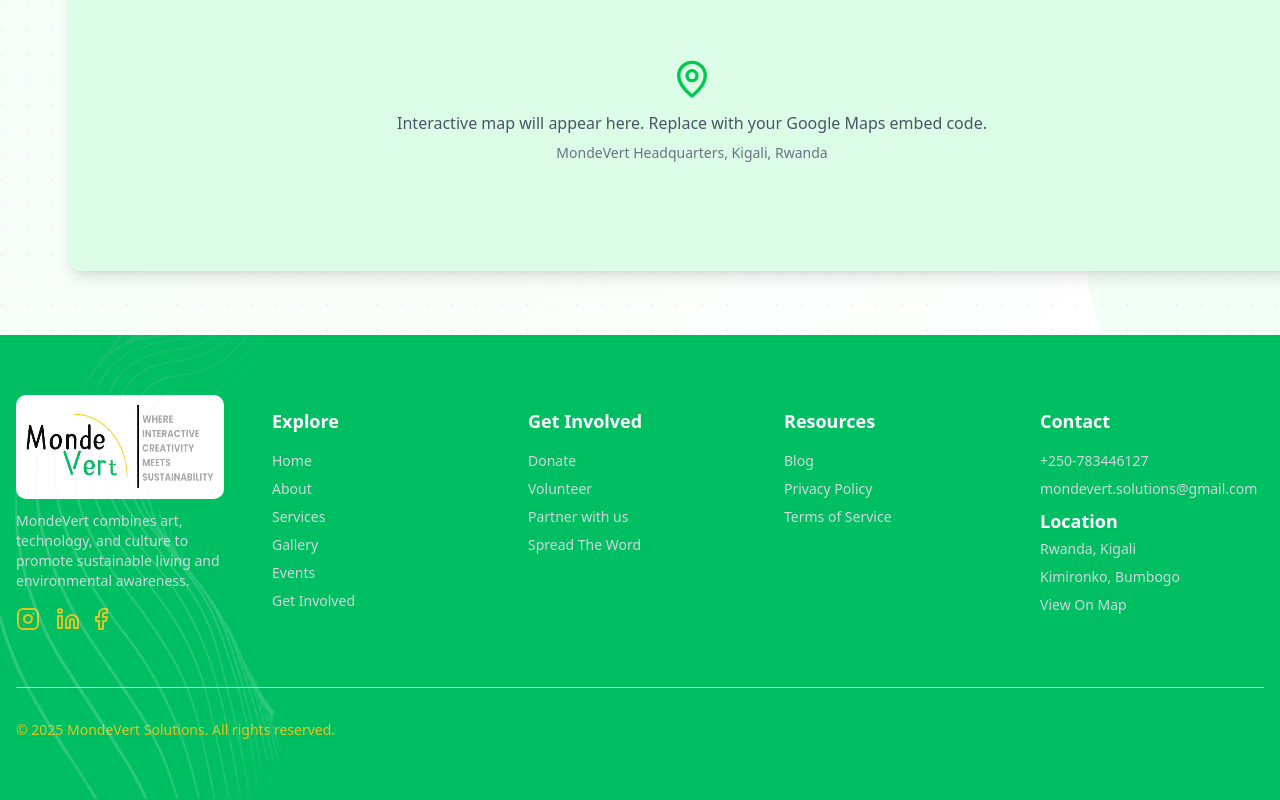
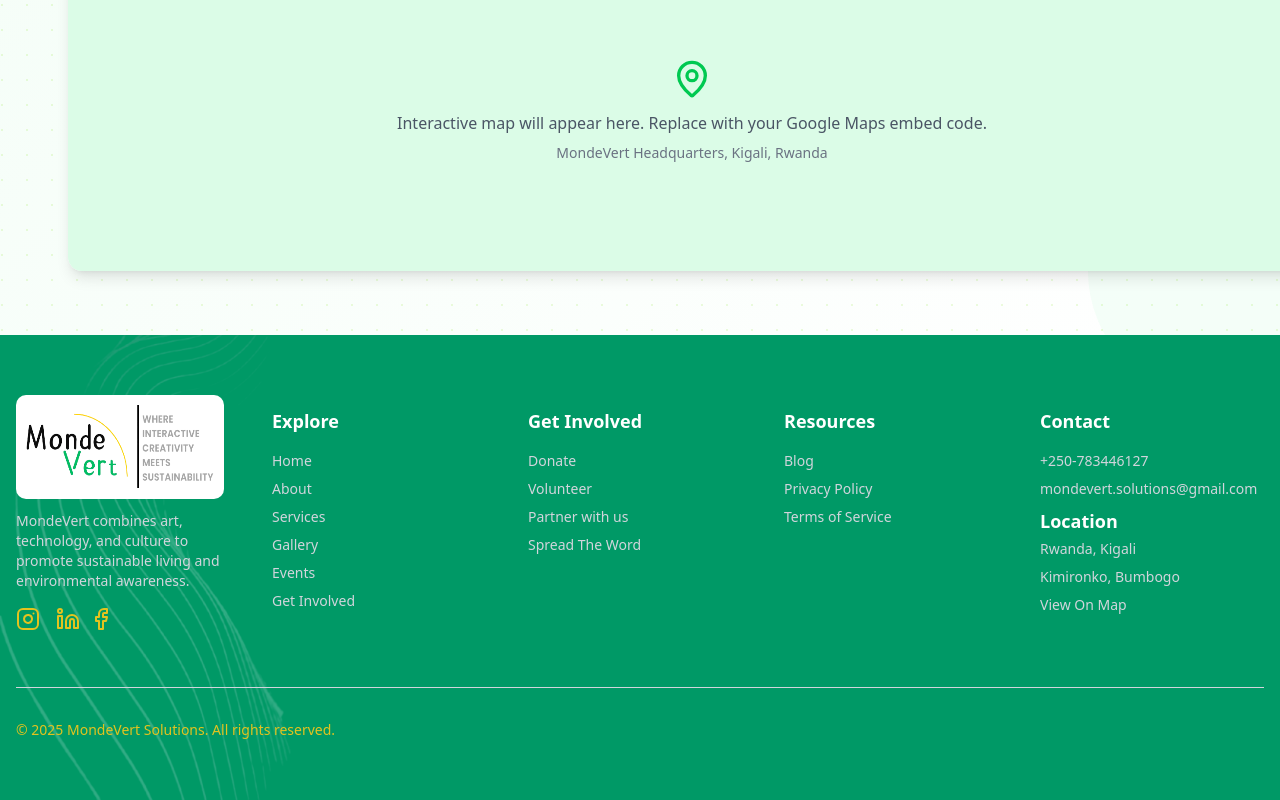
Before and after one commit to buwituze/MondeVertSite, a Next.js app: page / in a window 1280 px wide. Shown: the part 6853-7653 px from the top of the page. Built offline with nearby package versions, Linux system fonts and the light colour scheme; a web font is replaced by a local one.

Commit message:
chore: organized the footer

```diff
--- a/components/Footer.tsx
+++ b/components/Footer.tsx
@@ -6,17 +6,22 @@ import { Facebook, Instagram, Linkedin } from "lucide-react";
 
 export default function Footer() {
   return (
-    <footer className="w-full  bg-[#00bf63] text-white">
-      <div className="absolute opacity-20" style={{ zIndex: 0 }}>
+    <footer className="w-full bg-emerald-600 text-white relative">
+      <div
+        className="absolute inset-0 w-full h-full overflow-hidden opacity-20"
+        style={{ zIndex: 0 }}
+      >
         <Image
           src="/images/footerpatterns.png"
-          alt="MondeVert Logo"
-          width={300}
+          alt="Background Pattern"
+          width={310}
           height={200}
-          className="h-116"
+          style={{ objectFit: "cover" }}
+          priority
         />
       </div>
-      <div className="container mx-auto py-15 px-4">
+
+      <div className="container mx-auto py-15 px-4 relative z-10">
         <div className="grid grid-cols-1 md:grid-cols-5 gap-8">
           {/* Logo and Description Column */}
           <div className="flex flex-col items-center md:items-start">
@@ -54,7 +59,7 @@ export default function Footer() {
                 aria-label="Facebook"
               >
                 <Facebook
-                  className="w-6 h-6  text-[#e3c31e] hover:text-green-400 transition-colors"
+                  className="w-6 h-6 text-[#e3c31e] hover:text-green-400 transition-colors"
                   style={{ marginLeft: -7 }}
                 />
               </Link>
@@ -105,7 +110,7 @@ export default function Footer() {
           </div>
 
           {/* Get Involved & Contact Column */}
-          <div className="flex flex-col items-center md:items-start  mt-3">
+          <div className="flex flex-col items-center md:items-start mt-3">
             <h3 className="font-bold text-lg mb-4">Get Involved</h3>
             <nav className="flex flex-col gap-2 mb-6">
               <Link
@@ -136,7 +141,7 @@ export default function Footer() {
           </div>
 
           {/* Resources Column */}
-          <div className="flex flex-col items-center md:items-start  mt-3">
+          <div className="flex flex-col items-center md:items-start mt-3">
             <h3 className="font-bold text-lg mb-4">Resources</h3>
             <nav className="flex flex-col gap-2">
               <Link
@@ -160,7 +165,7 @@ export default function Footer() {
             </nav>
           </div>
 
-          <div className="flex flex-col items-center md:items-start  mt-3">
+          <div className="flex flex-col items-center md:items-start mt-3">
             <h3 className="font-bold text-lg mb-4">Contact</h3>
             <div className="flex flex-col gap-2">
               <p className="text-sm text-gray-300">+250-783446127</p>
@@ -168,7 +173,7 @@ export default function Footer() {
                 mondevert.solutions@gmail.com
               </p>
             </div>
-            <h3 className="font-bold text-lg  mt-2 mb-1">Location</h3>
+            <h3 className="font-bold text-lg mt-2 mb-1">Location</h3>
             <div className="flex flex-col gap-2">
               <p className="text-sm text-gray-300">Rwanda, Kigali</p>
               <p className="text-sm text-gray-300">Kimironko, Bumbogo</p>
@@ -185,8 +190,6 @@ export default function Footer() {
           </p>
         </div>
       </div>
-
-      {/* Copyright */}
     </footer>
   );
 }
```
